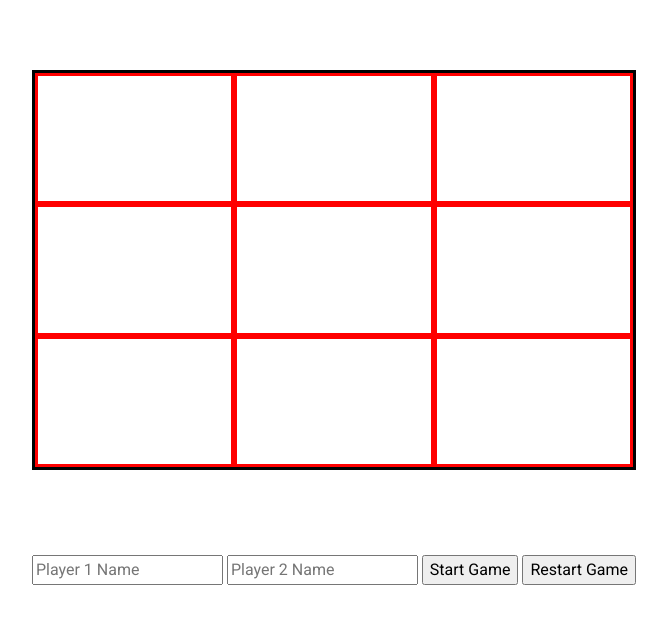
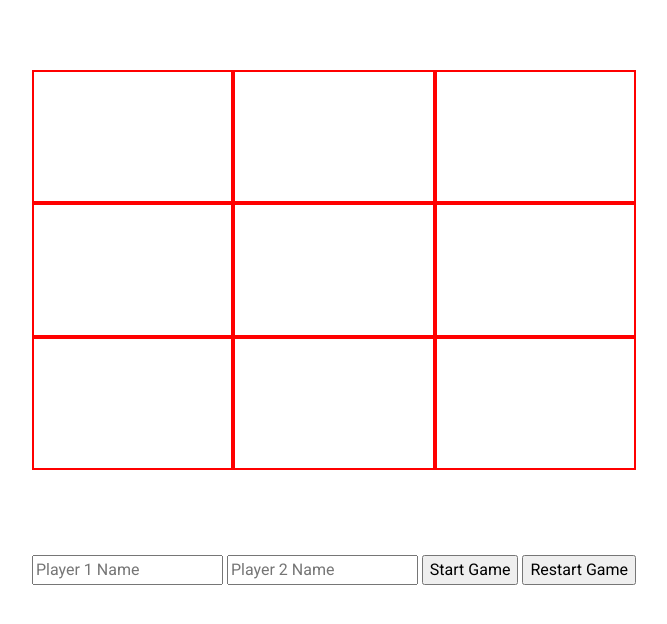
Before and after one commit to michaelbasileios/OP-tictactoe, a plain HTML site: page index.html in a window 1280 px wide. Both pictures are taken after a click on the button "Start Game". Shown: the part 130-754 px from the top of the page, without its empty margins (306-973 px from the left). Drawn offline with Linux system fonts and the light colour scheme.

Commit message:
Fix bug due to invalid HTML in script The html to create squares for the gameboard grid was using a colon to set the data attribute and not an equals sign

```diff
--- a/script.js
+++ b/script.js
@@ -8,7 +8,13 @@ const Gameboard = (() => {
     const renderBoard = () => {
         board.forEach((square, index) => {
             gameBoardHTML.innerHTML +=
-            `<div class = "board-cell" data-index:${index}>${square}</div`;
+            `<div class="board-square" data-index=${index}>${square}</div`;
+        })
+        const squares = document.querySelectorAll(".board-square");
+        squares.forEach((square) => {
+            square.addEventListener("click", () => {
+                console.log(`Square Number ${square.dataset.index}`);
+            })
         })
     };
 
@@ -20,6 +26,13 @@ const GameController = (() => {
     const createPlayer = (name, mark) => {
         return {name, mark};
     }
+    let players = [
+        createPlayer(document.querySelector("#player1").value, "X"),
+        createPlayer(document.querySelector("#player2").value, "O")
+    ];
+    let activePlayer = 0;
+    let gameOver = false;
+
 
     const gameStart = () => {
         Gameboard.renderBoard();
@@ -34,6 +47,7 @@ const GameController = (() => {
 //SCREEN CONTROLLER
 const ScreenController = (() => {
     const startBtn = document.querySelector("#start-button");
+    const restartBtn = document.querySelector("#restart-button");
     startBtn.addEventListener("click", () => GameController.gameStart());
 })();
 
--- a/styles.css
+++ b/styles.css
@@ -32,14 +32,13 @@ p, h1, h2, h3, h4, h5, h6 {
 }
 
 #gameboard {
-    border: solid black;
     height: 100%;
     width: 100%;
     display: grid;
     grid-template: repeat(3, 1fr) / repeat(3, 1fr);
 }
 
-.board-cell {
-    border: solid red;
+.board-square {
+    border: 2px solid red;
     text-align: center;
 }
```
